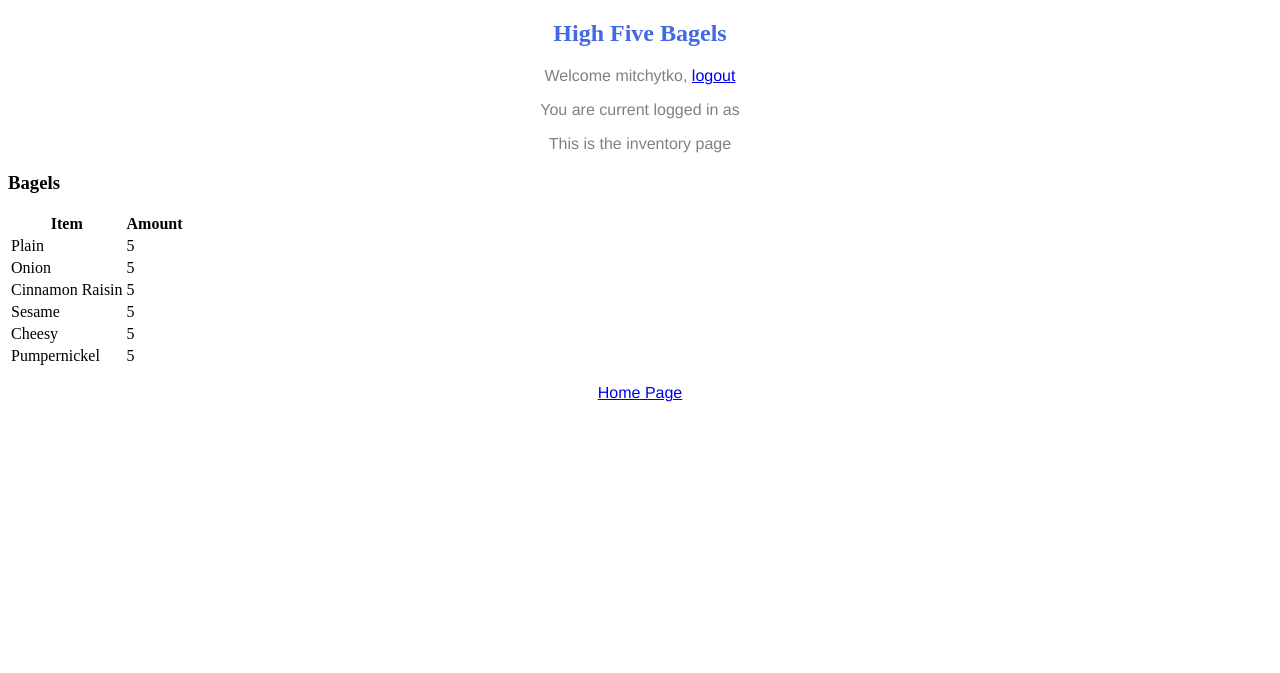
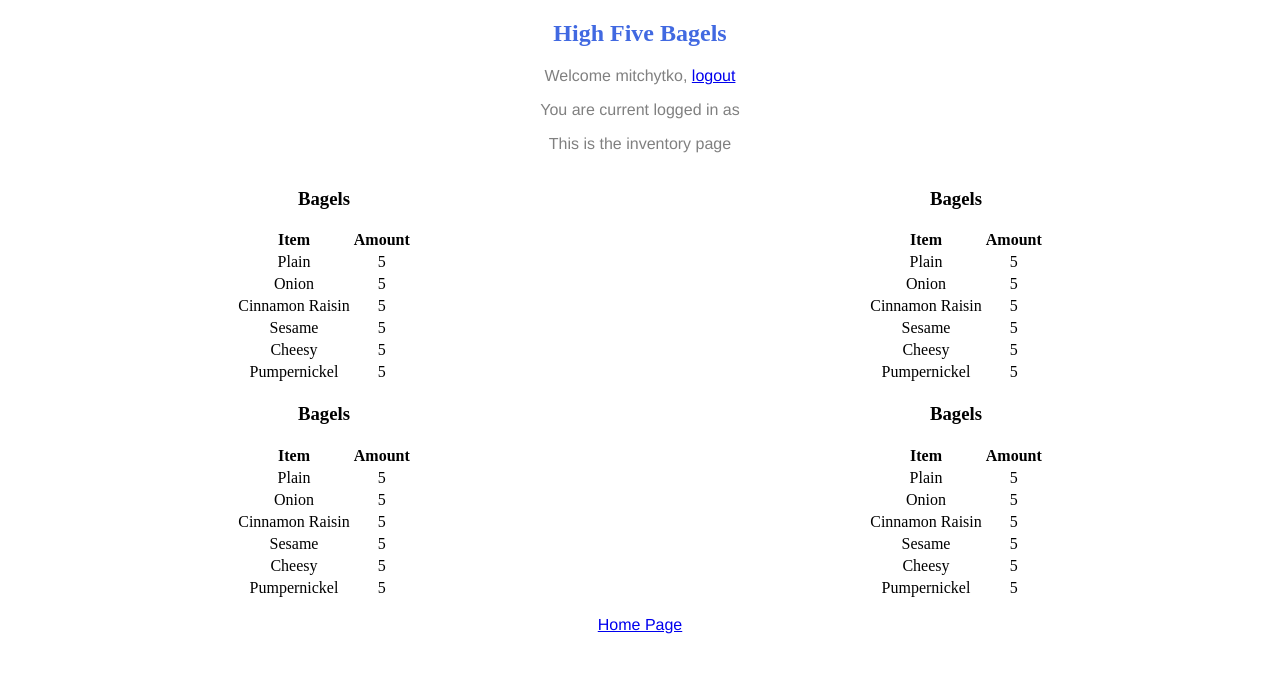
Before and after one commit to daxinator22/bagels-polfwack-tech, a Django app: page /inventory/ in a window 1280 px wide. Shown: the top 673 px of the page. Run offline with Django 3.2, Linux system fonts and the light colour scheme; a user stored in the database is signed in.

Commit message:
updating inventory and style for making inventory page look better.

```diff
--- a/src/highFive/home/static/home/style.css
+++ b/src/highFive/home/static/home/style.css
@@ -110,3 +110,24 @@ li {
 div {
    text-align: center;
 }
+
+.column {
+  float: left;
+  width: 50%;
+}
+
+/* Clear floats after the columns */
+.row:after {
+  content: "";
+  display: table;
+  clear: both;
+}
+@media screen and (max-width: 600px) {
+  .column {
+    width: 100%;
+  }
+}
+.center {
+  margin-left: auto;
+  margin-right: auto;
+}
--- a/src/highFive/home/templates/home/inventory.html
+++ b/src/highFive/home/templates/home/inventory.html
@@ -20,8 +20,10 @@
 		<p>Welcome {{ user.username }}, <a href='/accounts/logout/?next=/'>logout</a></p>
 		<p>You are current logged in as {{ group }}</p>
 		<p>This is the inventory page</p>
+		<div class="row">
+			<div class="column">
 				<h3>Bagels</h3>
-		<table>
+				<table class="center">
 					<thead>
 						<tr>
 							<th>Item</th>
@@ -55,6 +57,121 @@
 						</tr>
 					</tbody>
 				</table>
+			</div>
+			<div class="column">
+				<h3>Bagels</h3>
+				<table class="center">
+					<thead>
+						<tr>
+							<th>Item</th>
+							<th>Amount</th>
+						</tr>
+					</thead>
+					<tbody>
+						<tr>
+							<td>Plain</td>
+							<td>5</td>
+						</tr>
+						<tr>
+							<td>Onion</td>
+							<td>5</td>
+						</tr>
+						<tr>
+							<td>Cinnamon Raisin</td>
+							<td>5</td>
+						</tr>
+						<tr>
+							<td>Sesame</td>
+							<td>5</td>
+						</tr>
+						<tr>
+							<td>Cheesy</td>
+							<td>5</td>
+						</tr>
+						<tr>
+							<td>Pumpernickel</td>
+							<td>5</td>
+						</tr>
+					</tbody>
+				</table>
+			</div>
+		</div>
+		<div class="row">
+			<div class="column">
+				<h3>Bagels</h3>
+				<table class="center">
+					<thead>
+						<tr>
+							<th>Item</th>
+							<th>Amount</th>
+						</tr>
+					</thead>
+					<tbody>
+						<tr>
+							<td>Plain</td>
+							<td>5</td>
+						</tr>
+						<tr>
+							<td>Onion</td>
+							<td>5</td>
+						</tr>
+						<tr>
+							<td>Cinnamon Raisin</td>
+							<td>5</td>
+						</tr>
+						<tr>
+							<td>Sesame</td>
+							<td>5</td>
+						</tr>
+						<tr>
+							<td>Cheesy</td>
+							<td>5</td>
+						</tr>
+						<tr>
+							<td>Pumpernickel</td>
+							<td>5</td>
+						</tr>
+					</tbody>
+				</table>
+			</div>
+			<div class="column">
+				<h3>Bagels</h3>
+				<table class="center">
+					<thead>
+						<tr>
+							<th>Item</th>
+							<th>Amount</th>
+						</tr>
+					</thead>
+					<tbody>
+						<tr>
+							<td>Plain</td>
+							<td>5</td>
+						</tr>
+						<tr>
+							<td>Onion</td>
+							<td>5</td>
+						</tr>
+						<tr>
+							<td>Cinnamon Raisin</td>
+							<td>5</td>
+						</tr>
+						<tr>
+							<td>Sesame</td>
+							<td>5</td>
+						</tr>
+						<tr>
+							<td>Cheesy</td>
+							<td>5</td>
+						</tr>
+						<tr>
+							<td>Pumpernickel</td>
+							<td>5</td>
+						</tr>
+					</tbody>
+				</table>
+			</div>
+		</div>
 		<p><a href="/">Home Page</a></p>
 		{% else %}
 		<p>You are not currently logged in, <a href="/accounts/login/">login here.</a>
```
Lines whose indentation alone changed are shown as unchanged.
